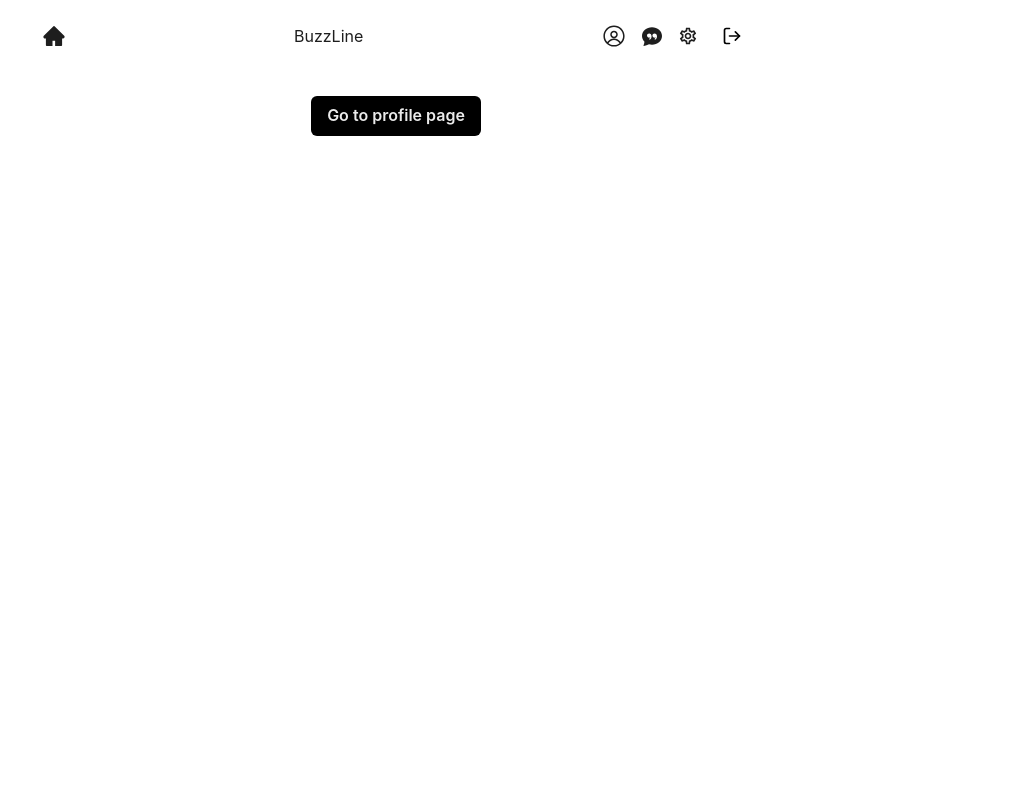
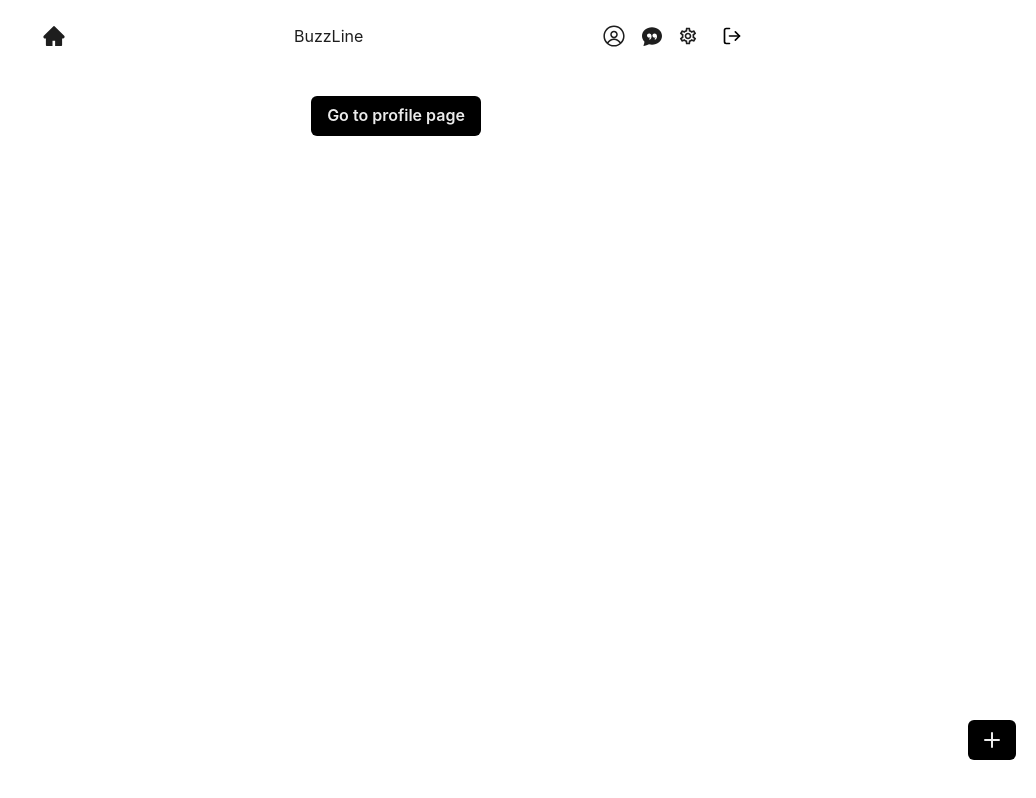
Before and after one commit to shreyanshxyz/BuzzLine, a React (Vite) app in the folder client/: page / in a window 1280 px wide. Shown: the whole page, without its empty margins (244-1280 px from the left). Built offline with nearby package versions, Linux system fonts and the light colour scheme; sample sign-in values are in the browser's storage.

Commit message:
update App.jsx and CreatePost.jsx

```diff
--- a/client/src/App.jsx
+++ b/client/src/App.jsx
@@ -18,7 +18,16 @@ function App() {
       <Routes>
         <Route
           path="/"
-          element={user ? <HomePage /> : <Navigate to="/auth" />}
+          element={
+            user ? (
+              <>
+                <HomePage />
+                <CreatePost />
+              </>
+            ) : (
+              <Navigate to="/auth" />
+            )
+          }
         />
         <Route
           path="/auth"
--- a/client/src/components/Post/CreatePost.jsx
+++ b/client/src/components/Post/CreatePost.jsx
@@ -94,7 +94,8 @@ const CreatePost = () => {
         position={"fixed"}
         bottom={10}
         right={5}
-        bg={useColorModeValue("gray.300", "gray.dark")}
+        // bg={useColorModeValue("gray.300", "gray.dark")}
+        background={"black"}
         onClick={onOpen}
         size={{ base: "sm", sm: "md" }}
       >
```
